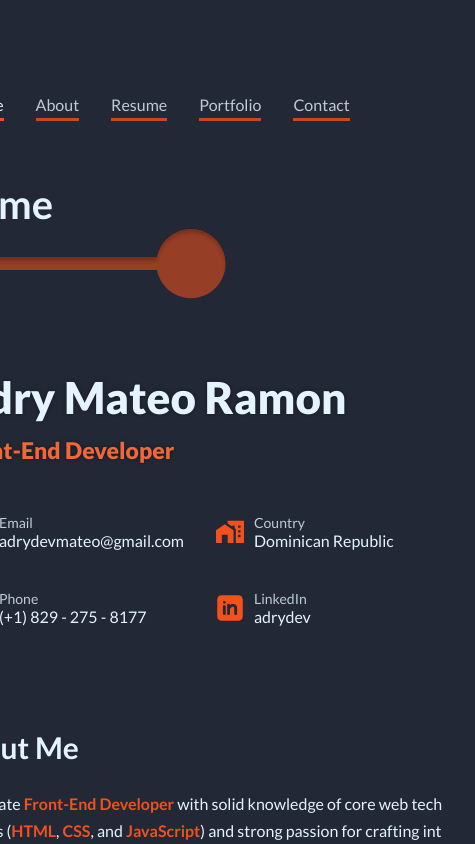
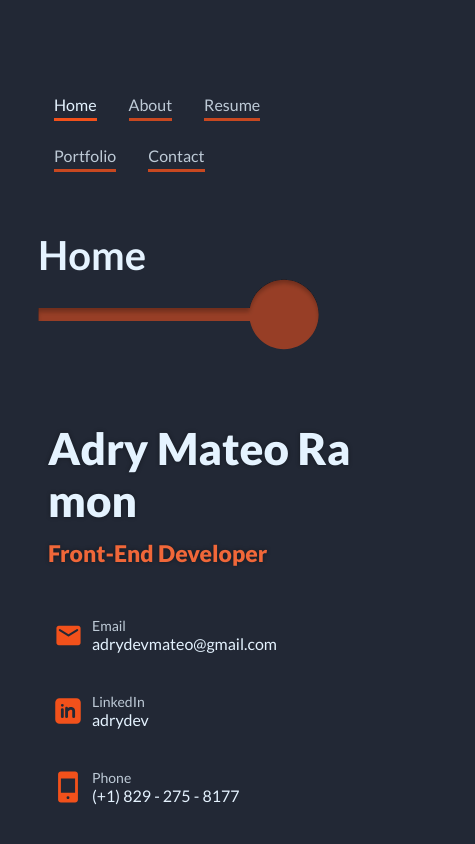
Before and after one commit to Adrydevmateo/website-vue, a Vue app: page / in a window 390 px wide. Shown: the top 844 px of the page, 475 px wide, since content can reach past the window. Built offline with nearby package versions, Linux system fonts and the light colour scheme.

Commit message:
Fixed home hero section on mobile

```diff
--- a/src/components/sidebar/Sidebar.component.vue
+++ b/src/components/sidebar/Sidebar.component.vue
@@ -96,8 +96,8 @@ defineProps<{
 }
 
 .sidebar-flow-row .info-list {
-  display: grid;
-  grid-template-columns: repeat(2, 235px);
+  display: flex;
+  flex-wrap: wrap;
   column-gap: 20px;
   row-gap: 40px;
   margin-top: 50px;
@@ -138,6 +138,14 @@ defineProps<{
   opacity: var(--opacity-primary);
 }
 
+@media (min-width: 570px) {
+  .sidebar-flow-row .info-list {
+    display: grid;
+    grid-template-columns: repeat(2, 235px);
+  }
+
+}
+
 @media (min-width: 1200px) {
   .sidebar {
     position: sticky;
```
